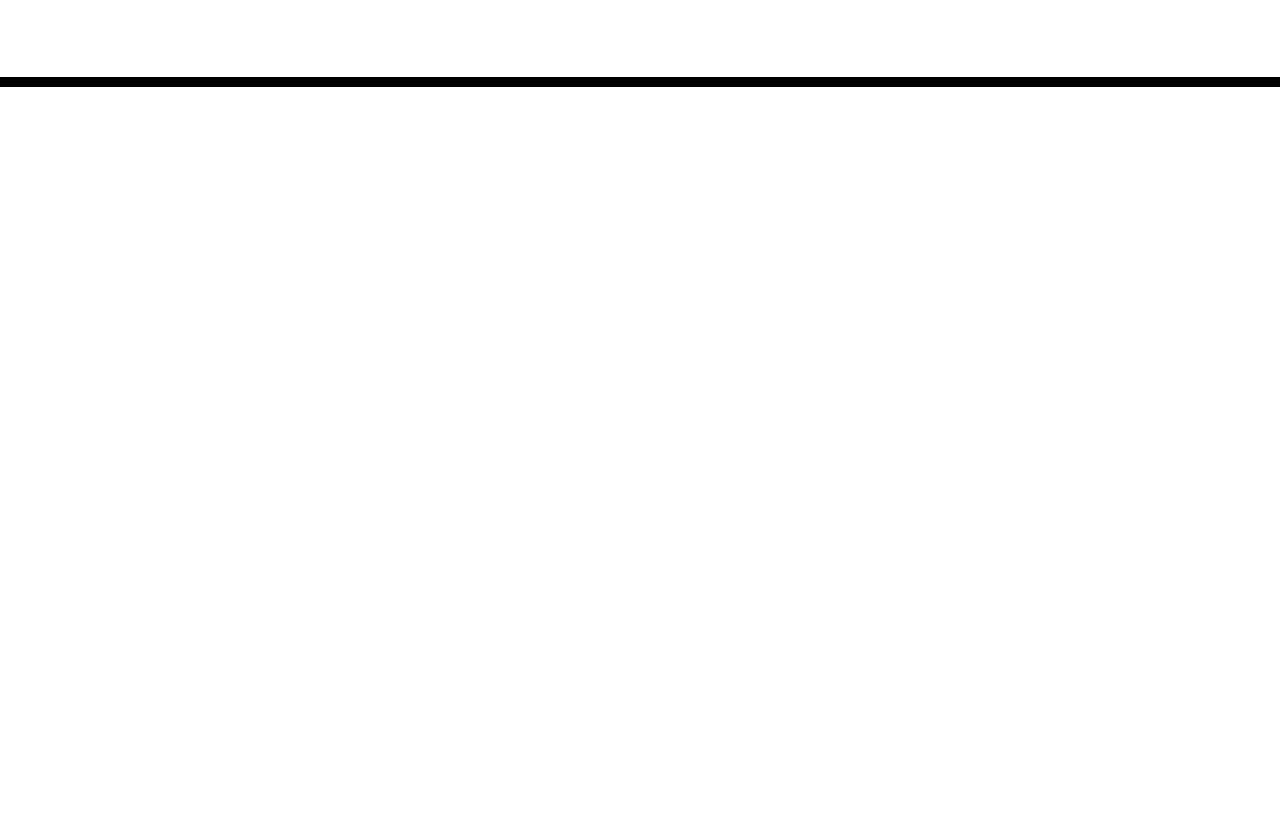
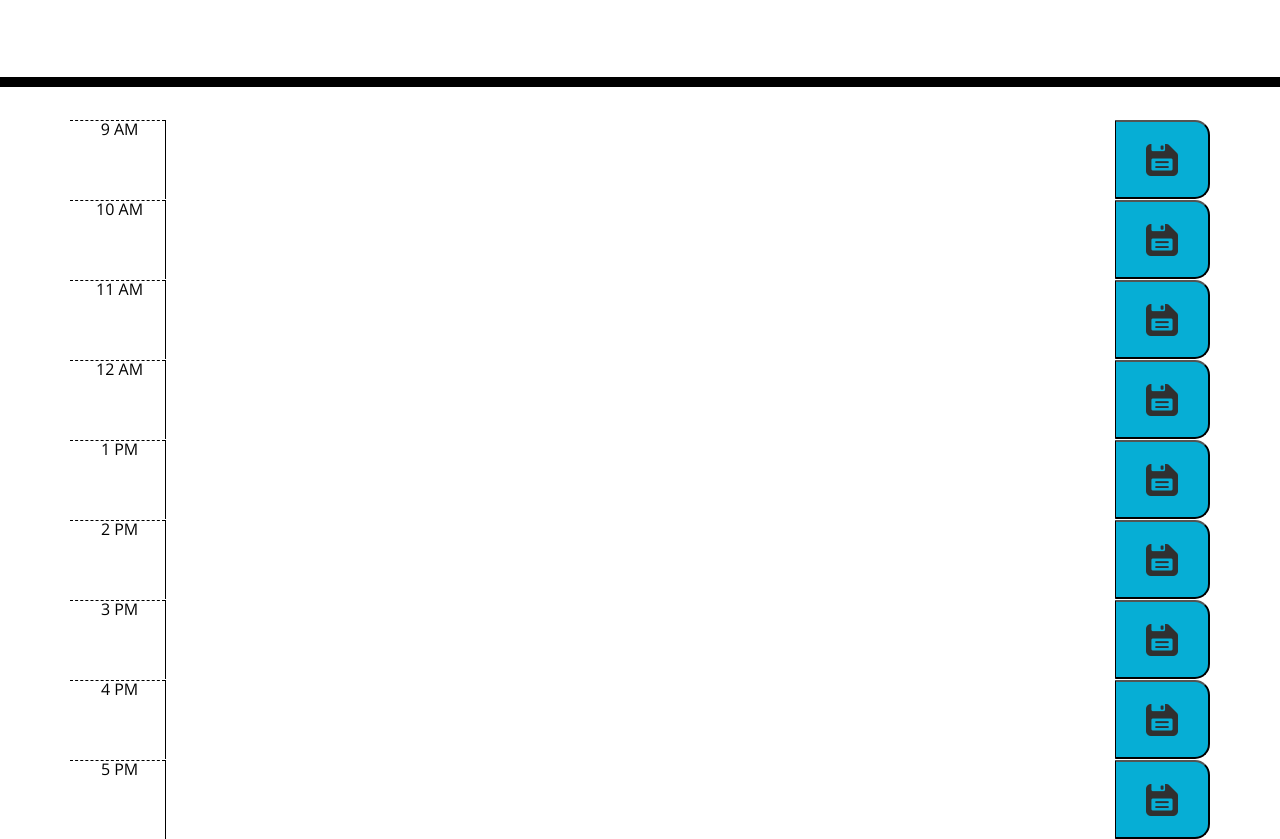
Before and after one commit to Akessler314/Work-Day-Scheduler, a plain HTML site: page index.html in a window 1280 px wide. Shown: the part 181-1020 px from the top of the page. Before the commit the page ends 800 px from the top, so only its background shows below. Drawn offline with nearby package versions, Linux system fonts and the light colour scheme.

Commit message:
added all of the time blocks, gave them unique IDs, and added a save button logo to the BTN class in CSS

```diff
--- a/style.css
+++ b/Assets/style.css
@@ -63,6 +63,9 @@ textarea{
   border-bottom-right-radius: 15px;
   background-color: #06AED5;
   color: white;
+  background-image: url(save-icon.png);
+  background-repeat: no-repeat;
+  background-position: center;
 }
 
 .saveBtn i:hover {
--- a/index.html
+++ b/index.html
@@ -1,24 +1,15 @@
 <!DOCTYPE html>
 <html lang="en">
+
 <head>
   <meta charset="UTF-8" />
   <meta name="viewport" content="width=device-width, initial-scale=1.0" />
   <meta http-equiv="X-UA-Compatible" content="ie=edge" />
-    <link
-      rel="stylesheet"
-      href="https://stackpath.bootstrapcdn.com/bootstrap/4.3.1/css/bootstrap.min.css"
-    />
-    <link
-      rel="stylesheet"
-      href="https://use.fontawesome.com/releases/v5.8.1/css/all.css"
-      integrity="sha384-50oBUHEmvpQ+1lW4y57PTFmhCaXp0ML5d60M1M7uH2+nqUivzIebhndOJK28anvf"
-      crossorigin="anonymous"
-    />
-    <link
-      href="https://fonts.googleapis.com/css?family=Open+Sans&display=swap"
-      rel="stylesheet"
-    />
-    <link rel="stylesheet" href="style.css" />
+  <link rel="stylesheet" href="https://stackpath.bootstrapcdn.com/bootstrap/4.3.1/css/bootstrap.min.css" />
+  <link rel="stylesheet" href="https://use.fontawesome.com/releases/v5.8.1/css/all.css"
+    integrity="sha384-50oBUHEmvpQ+1lW4y57PTFmhCaXp0ML5d60M1M7uH2+nqUivzIebhndOJK28anvf" crossorigin="anonymous" />
+  <link href="https://fonts.googleapis.com/css?family=Open+Sans&display=swap" rel="stylesheet" />
+  <link rel="stylesheet" href="assets/style.css" />
   <title>Work Day Scheduler</title>
 </head>
 
@@ -30,9 +21,67 @@
   </header>
   <div class="container">
     <!-- Timeblocks go here -->
+
+    <!-- Nine -->
+    <div class="row time-block" id="hourNine">
+      <div class="col-md-1 hour"> 9 AM</div>
+      <textarea class="col-md-10 description"></textarea>
+      <button class="saveBtn col-md-1"></button>
+    </div>
+
+    <!-- Ten -->
+    <div class="row time-block" id="hourTen">
+      <div class="col-md-1 hour"> 10 AM</div>
+      <textarea class="col-md-10 description"></textarea>
+      <button class="saveBtn col-md-1 "></button>
+    </div>
+    <!-- Eleven -->
+    <div class="row time-block" id="hourEleven">
+      <div class="col-md-1 hour"> 11 AM</div>
+      <textarea class="col-md-10 description"></textarea>
+      <button class="saveBtn col-md-1 "></button>
+    </div>
+     <!-- Twelve -->
+     <div class="row time-block" id="hourTwelve">
+      <div class="col-md-1 hour"> 12 AM</div>
+      <textarea class="col-md-10 description"></textarea>
+      <button class="saveBtn col-md-1 "></button>
+    </div>
+      <!-- One -->
+      <div class="row time-block" id="hourOne">
+        <div class="col-md-1 hour"> 1 PM</div>
+        <textarea class="col-md-10 description"></textarea>
+        <button class="saveBtn col-md-1 "></button>
+      </div>
+    <!-- Two -->
+    <div class="row time-block" id="hourTwo">
+      <div class="col-md-1 hour"> 2 PM</div>
+      <textarea class="col-md-10 description"></textarea>
+      <button class="saveBtn col-md-1 "></button>
+    </div>
+    <!-- Three -->
+    <div class="row time-block" id="hourThree">
+      <div class="col-md-1 hour"> 3 PM</div>
+      <textarea class="col-md-10 description"></textarea>
+      <button class="saveBtn col-md-1 "></button>
+    </div>
+    <!-- Four-->
+    <div class="row time-block"id="hourFour">
+      <div class="col-md-1 hour"> 4 PM</div>
+      <textarea class="col-md-10 description"></textarea>
+      <button class="saveBtn col-md-1 "></button>
+    </div>
+    <!-- Five -->
+    <div class="row time-block"id="hourFive">
+      <div class="col-md-1 hour"> 5 PM</div>
+      <textarea class="col-md-10 description"></textarea>
+      <button class="saveBtn col-md-1 "></button>
+    </div>
   </div>
 
   <script src="https://code.jquery.com/jquery-3.4.1.min.js"></script>
   <script src="https://cdnjs.cloudflare.com/ajax/libs/moment.js/2.24.0/moment.min.js"></script>
+  <script> src = "assets/script.js" </script>
 </body>
+
 </html>
```
Also changed, not shown: Assets/save-icon.png (added), Assets/script.js (added). Lines whose indentation alone changed are shown as unchanged.
